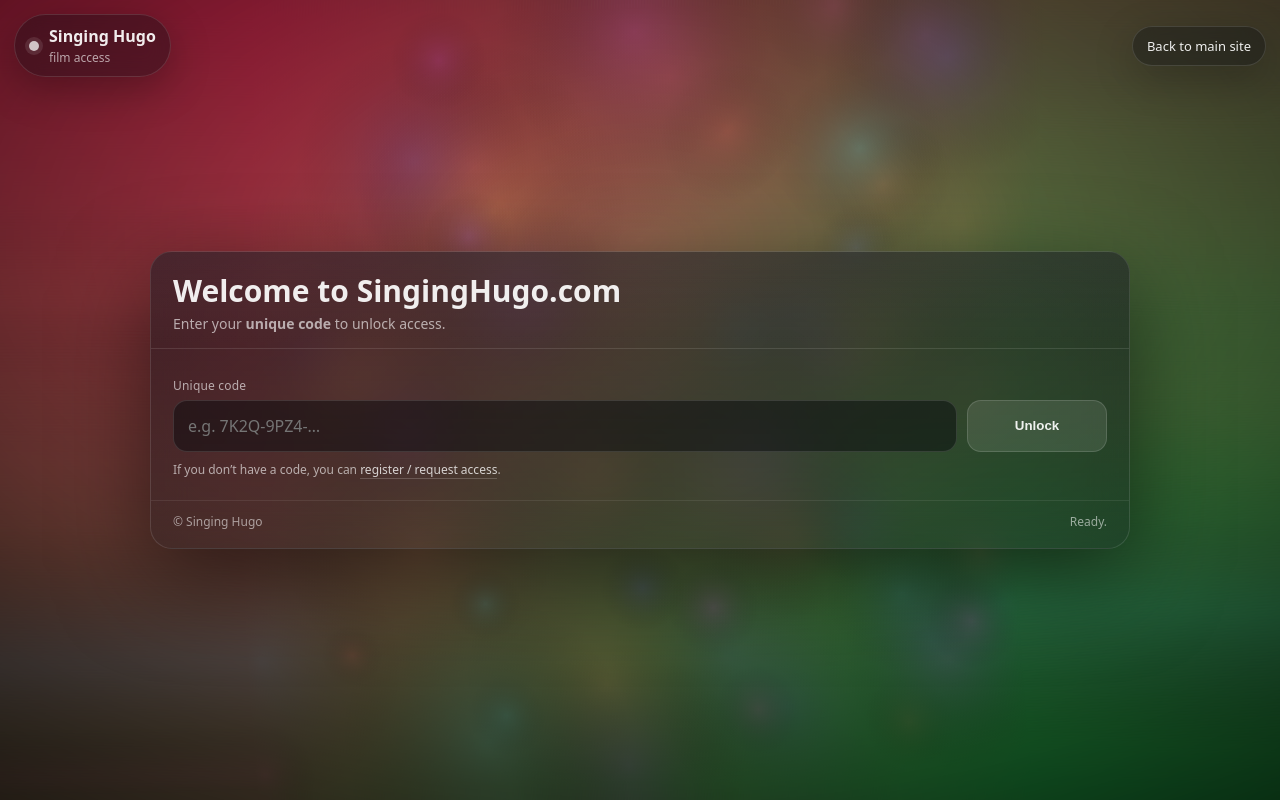
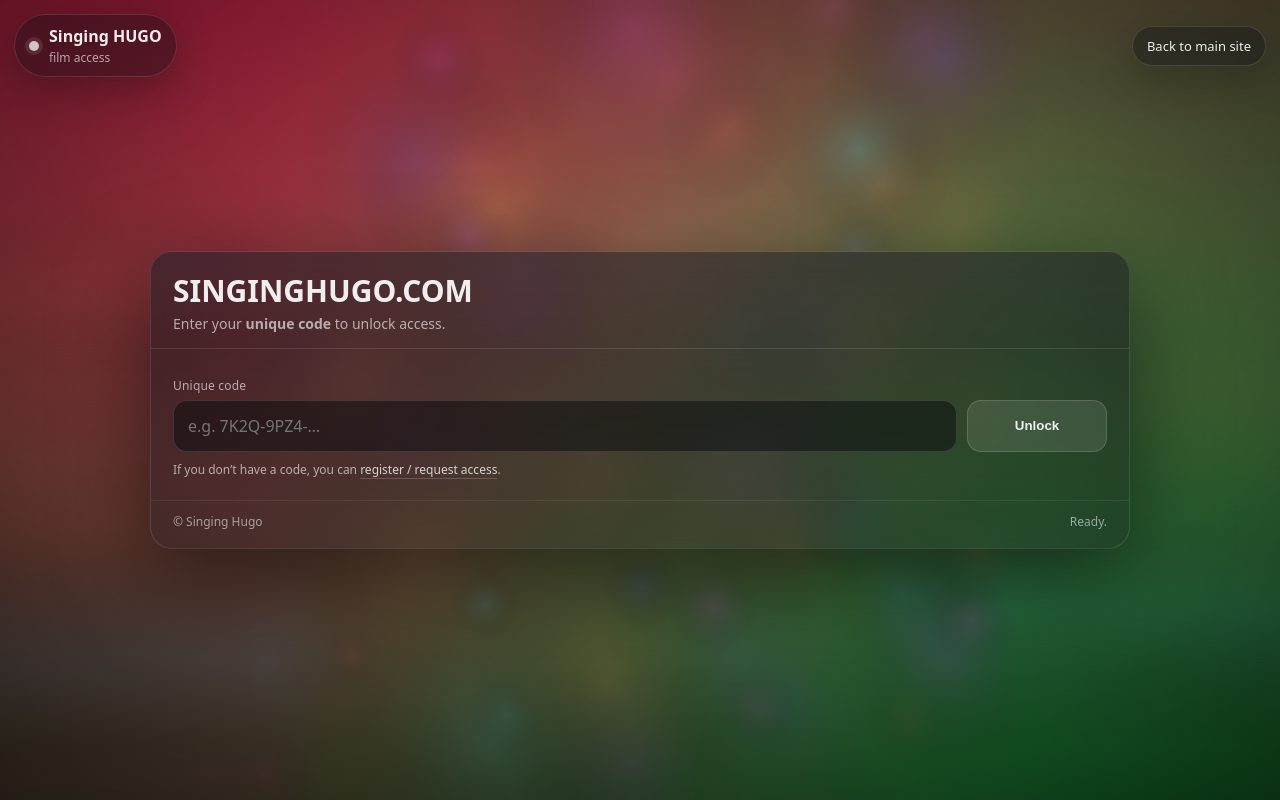
Before and after one commit to kalnaellis/filma.singinghugo.com, a plain HTML site: page index.html in a window 1280 px wide. Drawn offline with nearby package versions, Linux system fonts and the light colour scheme.

Commit message:
Change text to uppercase for branding consistency

```diff
--- a/index.html
+++ b/index.html
@@ -180,7 +180,7 @@
     <div class="brand">
       <div class="dot" aria-hidden="true"></div>
       <div>
-        <b>Singing Hugo</b>
+        <b>Singing HUGO</b>
         <span>film access</span>
       </div>
     </div>
@@ -191,7 +191,7 @@
     <section class="card" role="region" aria-label="Film access">
       <div class="top">
         <div>
-          <h1>Welcome to SingingHugo.com</h1>
+          <h1>SINGINGHUGO.COM</h1>
           <div class="sub">Enter your <b>unique code</b> to unlock access.</div>
         </div>
       </div>
```
